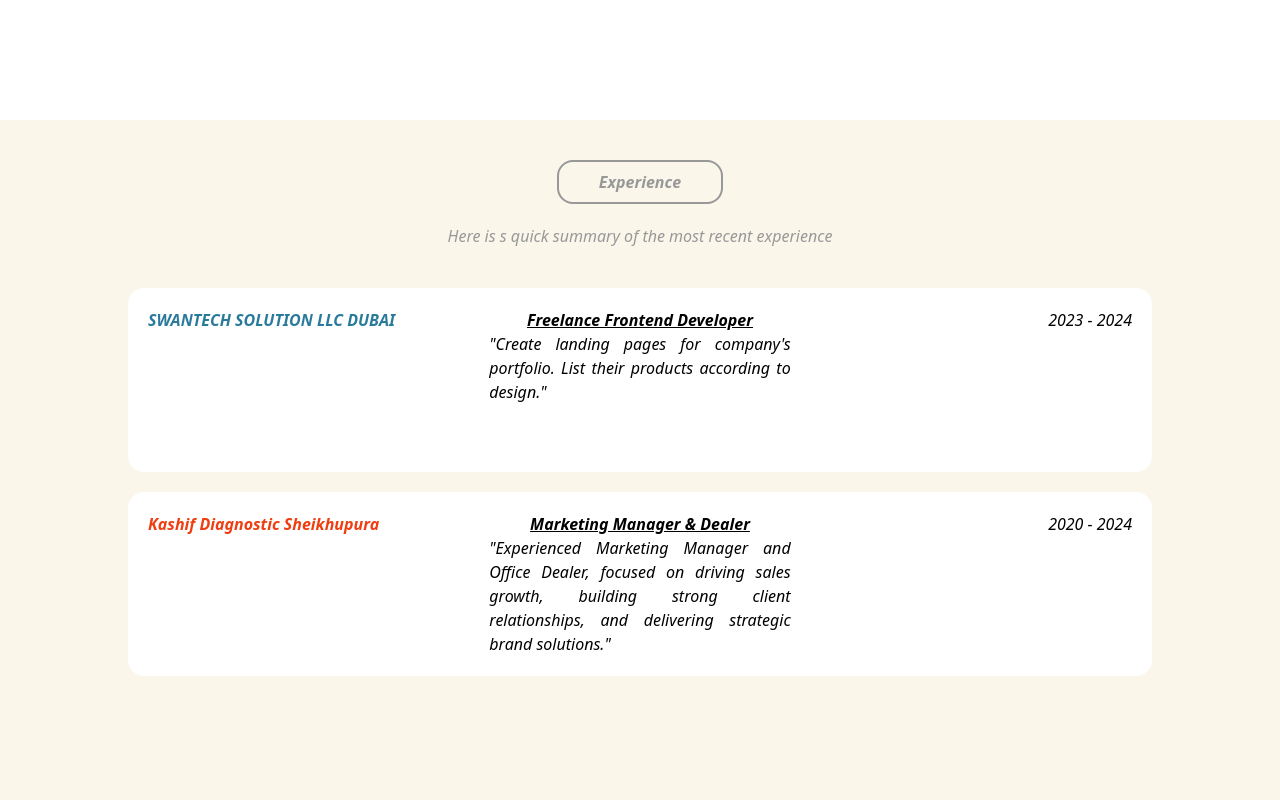
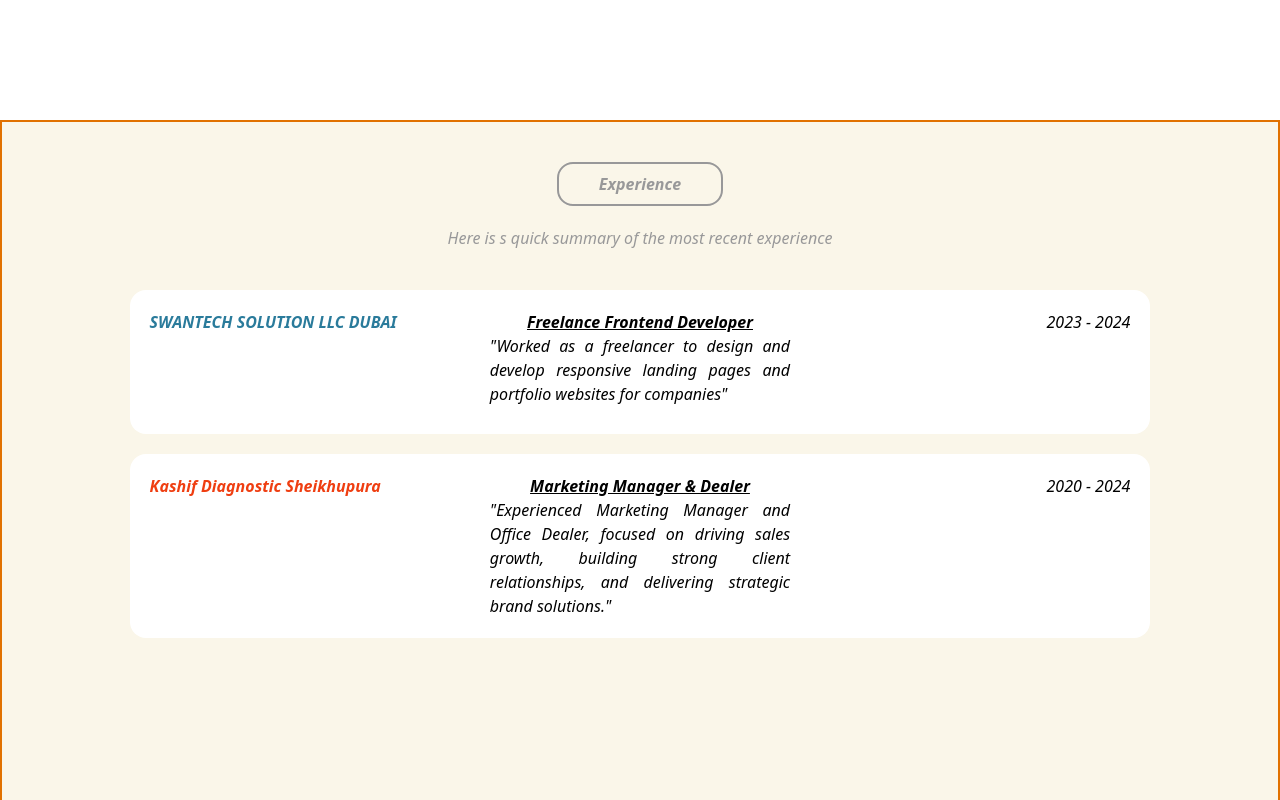
Before and after one commit to mr-mutahir0001/my-portfolio-responsive, a website: page index.html in a window 1280 px wide. Shown: the part 2280-3080 px from the top of the page. Drawn offline with nearby package versions, Linux system fonts and the light colour scheme.

Commit message:
new change

```diff
--- a/index.html
+++ b/index.html
@@ -241,7 +241,7 @@
 
     <!-- Section Experience -->
 
-    <section class="bg-[#FAF6E9] mt-10 md:mt-0 h-auto md:h-screen " id="experience">
+    <section class="bg-[#FAF6E9] mt-10 md:mt-0  h-auto md:h-screen border-2 border-amber-600 " id="experience">
         <div class="flex justify-center">
             <div class="mt-10 p-2 px-10 border-2 border-[#989899] inline-block rounded-2xl text-[#989899] font-bold"
                 data-aos="fade-down" data-aos-duration="2000">
@@ -261,9 +261,9 @@
                     <div>
                         <p class="text-[#2A7B9B] font-bold">SWANTECH SOLUTION LLC DUBAI</p>
                     </div>
-                    <div class="row-span-4 text-center  ">
+                    <div class="row-span-3 text-center  ">
                         <p class="font-bold underline">Freelance Frontend Developer</p>
-                        <p class="text-justify">"Create landing pages for company's portfolio. List their products according to design."</p>
+                        <p class="text-justify">"Worked as a freelancer to design and develop responsive landing pages and portfolio websites for companies"</p>
                     </div>
                     <div>
                         <p class="text-end">
@@ -274,7 +274,7 @@
             </div>
         </div>
         <!-- experience two -->
-        <div class="flex justify-center my-5 ">
+        <div class="flex justify-center mt-5 ">
             <div class="w-[90%] md:w-[80%] bg-[#ffffff] rounded-2xl p-5" data-aos="fade-up" data-aos-duration="2000">
                 <div class="grid grid-cols-1 md:grid-cols-3 gap-10 ">
                     <div>
@@ -297,7 +297,7 @@
 
     <!-- Section contect me -->
 
-    <section class="bg-[#ffffff]  h-auto md:h-screen" id="contectme">
+    <section class="bg-[#ffffff] h-auto md:h-screen" id="contectme">
         <div class="flex justify-center">
             <div class="mt-10 p-2 px-10 border-2 border-[#989899] inline-block rounded-2xl text-[#989899] font-bold"
                 data-aos="fade-down" data-aos-duration="2000">
```
Also changed, not shown: src/output.css.
